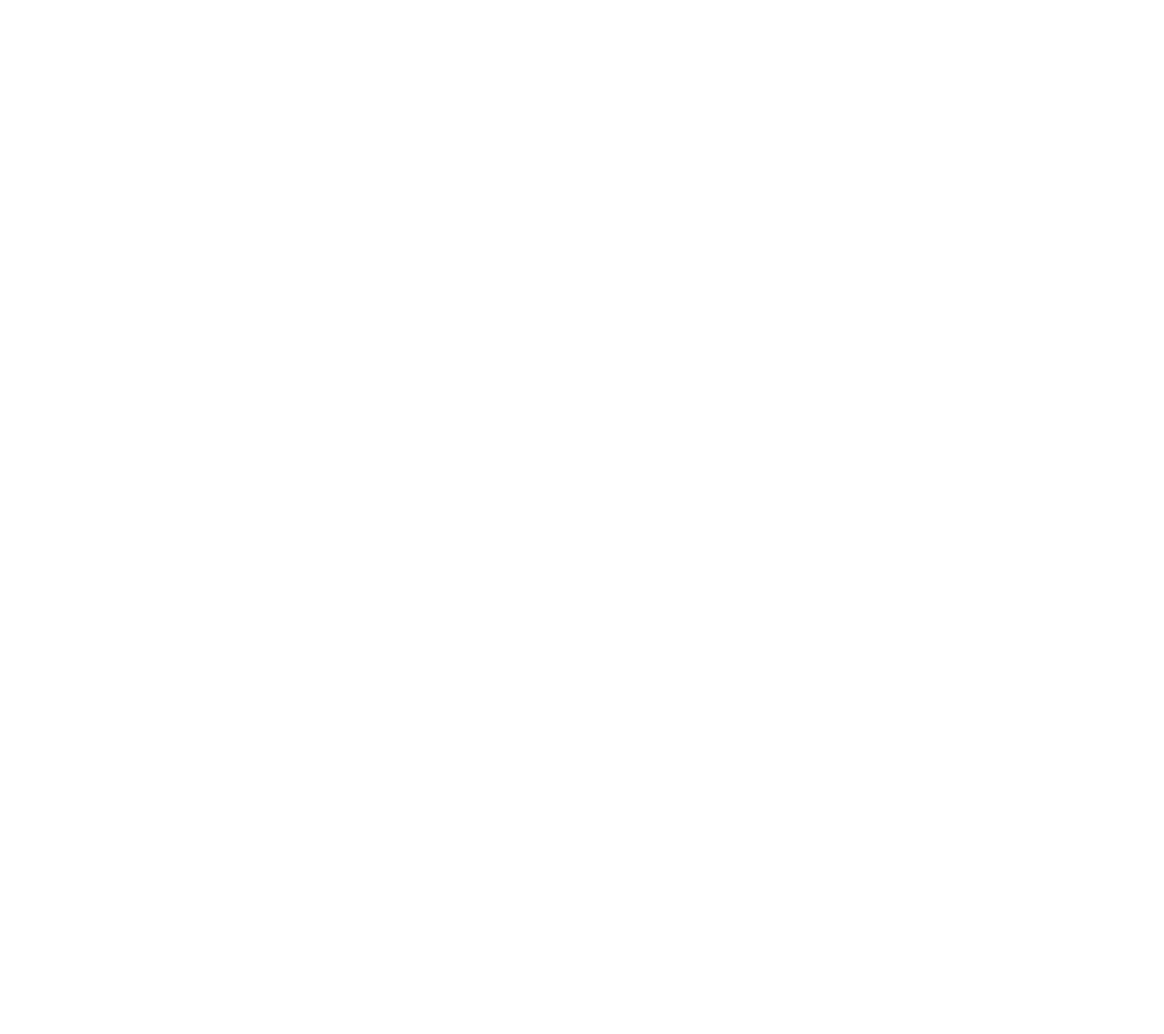
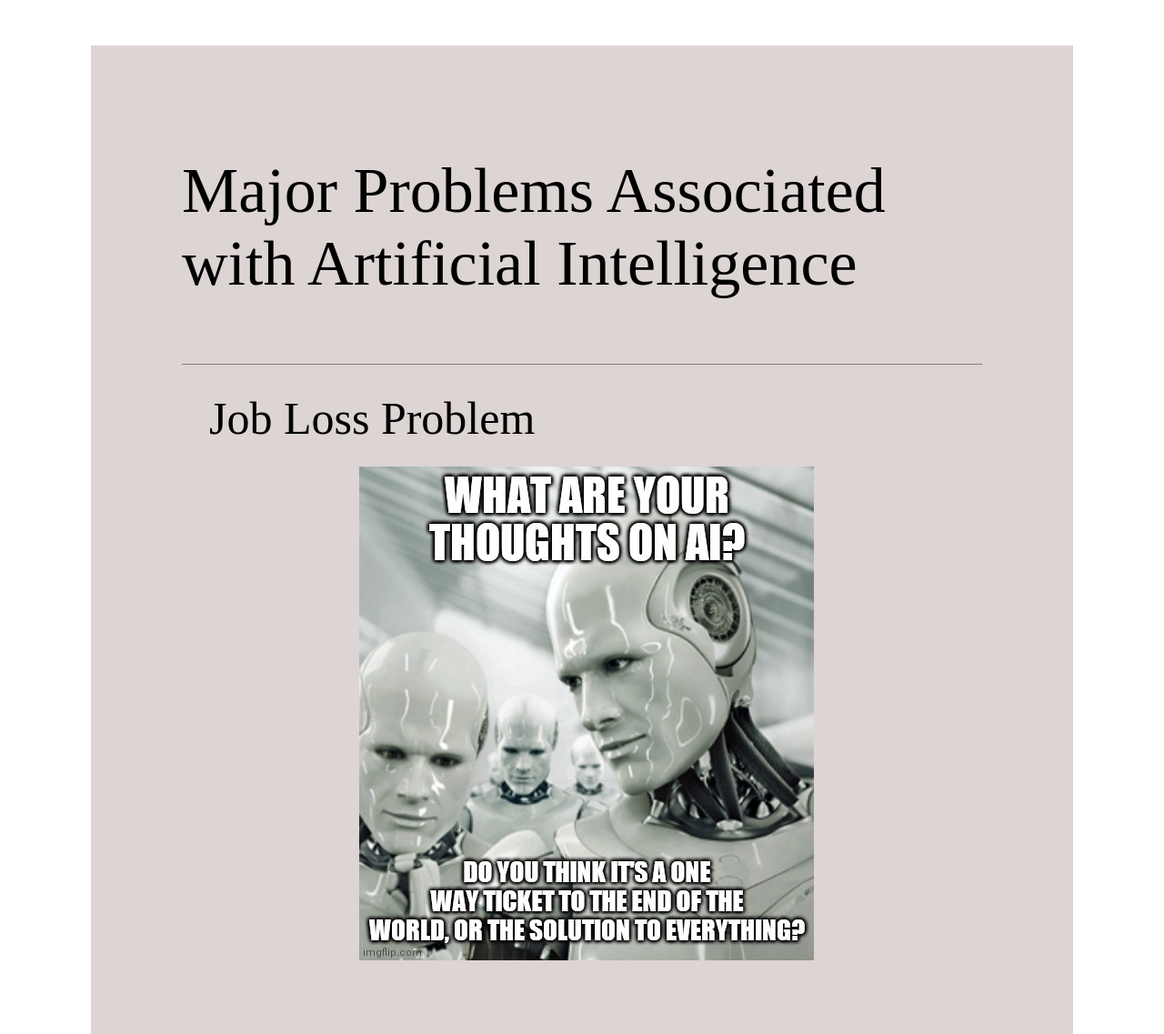
Before and after one commit to OlgaChueshova/cssBayan, a plain HTML site: page cssBayan/index.html in a window 1280 px wide. Shown: the top 1137 px of the page at 91% size. Before the commit the page ends 800 px from the top, so only its background shows below. Drawn offline with Linux system fonts and the light colour scheme.

Commit message:
feat: add html and css (Sun, Mar 12, 2023  03.03.34 PM)

```diff
--- a/cssBayan/index.html
+++ b/cssBayan/index.html
@@ -1,12 +1,34 @@
 <!DOCTYPE html>
 <html lang="en">
+
 <head>
     <meta charset="UTF-8">
     <meta http-equiv="X-UA-Compatible" content="IE=edge">
     <meta name="viewport" content="width=device-width, initial-scale=1.0">
     <title>cssBayan</title>
+    <link rel="stylesheet" href="./style.css">
 </head>
+
 <body>
+    <form class="form">
+            <p class="form__label">Major Problems Associated with Artificial Intelligence</p>
+            <div class="form__wrapper">
+                <input class="form__wrapper--input" type="radio" id="radio1" name="info" value="info1" checked>
+                <label for="radio1" class="form__wrapper--title">Job Loss Problem</label>
+            </div>
+            <div class="form__wrapper">
+                <input class="form__wrapper--input" type="radio" id="radio2" name="info" value="info2">
+                <label for="radio2" class="form__wrapper--title">Safety Problem</label>
+            </div>
+            <div class="form__wrapper">
+                <input class="form__wrapper--input" type="radio" id="radio3" name="info" value="info3">
+                <label for="radio3" class="form__wrapper--title">Trust Related Problem</label>
+            </div>
+            <div class="form__wrapper">
+                <input class="form__wrapper--input" type="radio" id="radio4" name="info" value="info4">
+                <label for="radio4" class="form__wrapper--title">Computation Problem</label>
+            </div>
+    </form>
+</body>
 
-</body>
 </html>
--- a/cssBayan/style.css
+++ b/cssBayan/style.css
@@ -0,0 +1,142 @@
+body {
+    margin: 0;
+    padding: 0;
+    width: 100vw;
+}
+
+.form {
+    display: flex;
+    flex-direction: column;
+    height: 100wh;
+    margin: 50px 100px;
+    padding: 50px 100px;
+    background-color: rgb(221, 212, 212);
+}
+
+.form:hover {
+    cursor: pointer;
+}
+
+.form:hover .form__wrapper--title {
+    color: black;
+    transition: 1s;
+}
+
+.form:hover .form__wrapper--title::after {
+    content: '+';
+    width: 30px;
+    position: absolute;
+    top: 0px;
+    right: 30px;
+    color: black;
+    transition: 1s;
+}
+
+.form__label {
+    font-size: 70px;
+}
+
+.form__wrapper {
+    border-top: 1px solid grey;
+    padding: 30px 0 40px 0;
+    position: relative;
+}
+
+.form__wrapper:hover {
+    cursor: pointer;
+}
+
+.form__wrapper:hover>.form__wrapper--input {
+    height: 700px;
+}
+.form__wrapper:hover>.form__wrapper--title::after {
+    transition: 1s;
+    transform: rotate(45deg);
+}
+
+.form__wrapper:hover>#radio1 {
+    background-image: url('./images/robot.jpg');
+    background-position: center;
+    background-repeat: no-repeat;
+    transition: 1s;
+}
+
+.form__wrapper:hover>#radio2 {
+    background-image: url('./images/robot2.png');
+    background-position: center;
+    background-repeat: no-repeat;
+    transition: 1s;
+}
+
+.form__wrapper:hover>#radio3 {
+    background-image: url('./images/robot6.jpg');
+    background-position: center;
+    background-repeat: no-repeat;
+    transition: 1s;
+}
+
+.form__wrapper:hover>#radio4 {
+    background-image: url('./images/robot4.jpg');
+    background-position: center;
+    background-repeat: no-repeat;
+    transition: 1s;
+}
+
+
+.form__wrapper--title {
+    display: block;
+    width: 100%;
+    font-size: 50px;
+    color: rgb(49, 49, 141);
+    position: absolute;
+    top: 30px;left: 30px;
+
+}
+
+.form__wrapper--input {
+    display: block;
+    width: 100%;
+    height: 50px;
+    appearance: none;
+}
+
+.form__wrapper--input:hover {
+    cursor: pointer;
+}
+
+.form__wrapper--input:checked {
+    height: 700px;
+}
+
+#radio1:checked {
+    background-image: url('./images/robot.jpg');
+    background-position: center;
+    background-repeat: no-repeat;
+}
+
+#radio2:checked {
+    background-image: url('./images/robot2.png');
+    background-position: center;
+    background-repeat: no-repeat;
+}
+
+#radio3:checked {
+    background-image: url('./images/robot6.jpg');
+    background-position: center;
+    background-repeat: no-repeat;
+}
+
+#radio4:checked {
+    background-image: url('./images/robot4.jpg');
+    background-position: center;
+    background-repeat: no-repeat;
+}
+
+.form__wrapper--input:checked~.form__wrapper--title {
+    color: black;
+}
+
+.form__wrapper--input:checked~.form__wrapper--title::after {
+    color: black;
+    transform: rotate(45deg);
+}
```
Also changed, not shown: cssBayan/images/icons/minus-solid.svg (added), cssBayan/images/icons/plus-solid.svg (added), cssBayan/images/robot.jpg (added), cssBayan/images/robot2.png (added), cssBayan/images/robot4.jpg (added), cssBayan/images/robot6.jpg (added), cssBayan/images/robot7.jpg (added).
